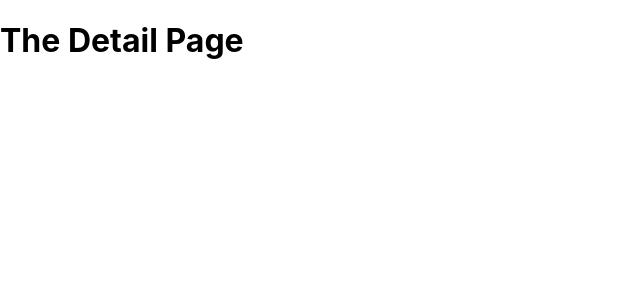
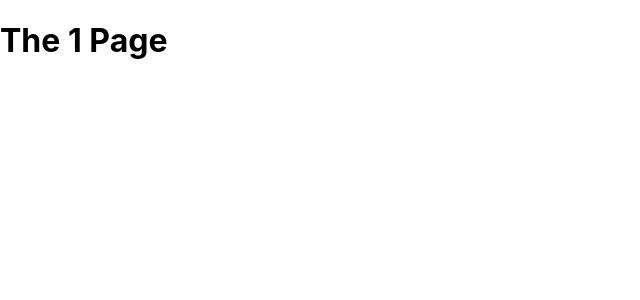
Before and after one commit to jieunheo/react, a Next.js app in the folder 12-next-basic/: page /news/1 in a window 1280 px wide. Shown: the top 300 px of the page, without its empty margins (0-640 px from the left). Built offline with nearby package versions, Linux system fonts and the light colour scheme.

Commit message:
url에 입력된 식별자를 받아오는 방법(useRouter, query)

```diff
--- a/12-next-basic/pages/news/[newsId].js
+++ b/12-next-basic/pages/news/[newsId].js
@@ -1,8 +1,14 @@
 // 경로: /news/something-important
 // 식별자: newsId = something-important
 
+import { useRouter } from 'next/router';
+
 function DetailPage() {
-  return <h1>The Detail Page</h1>;
+  const router = useRouter();
+
+  const newsId = router.query.newsId;
+
+  return <h1>The {newsId} Page</h1>;
 }
 
 export default DetailPage;
```
